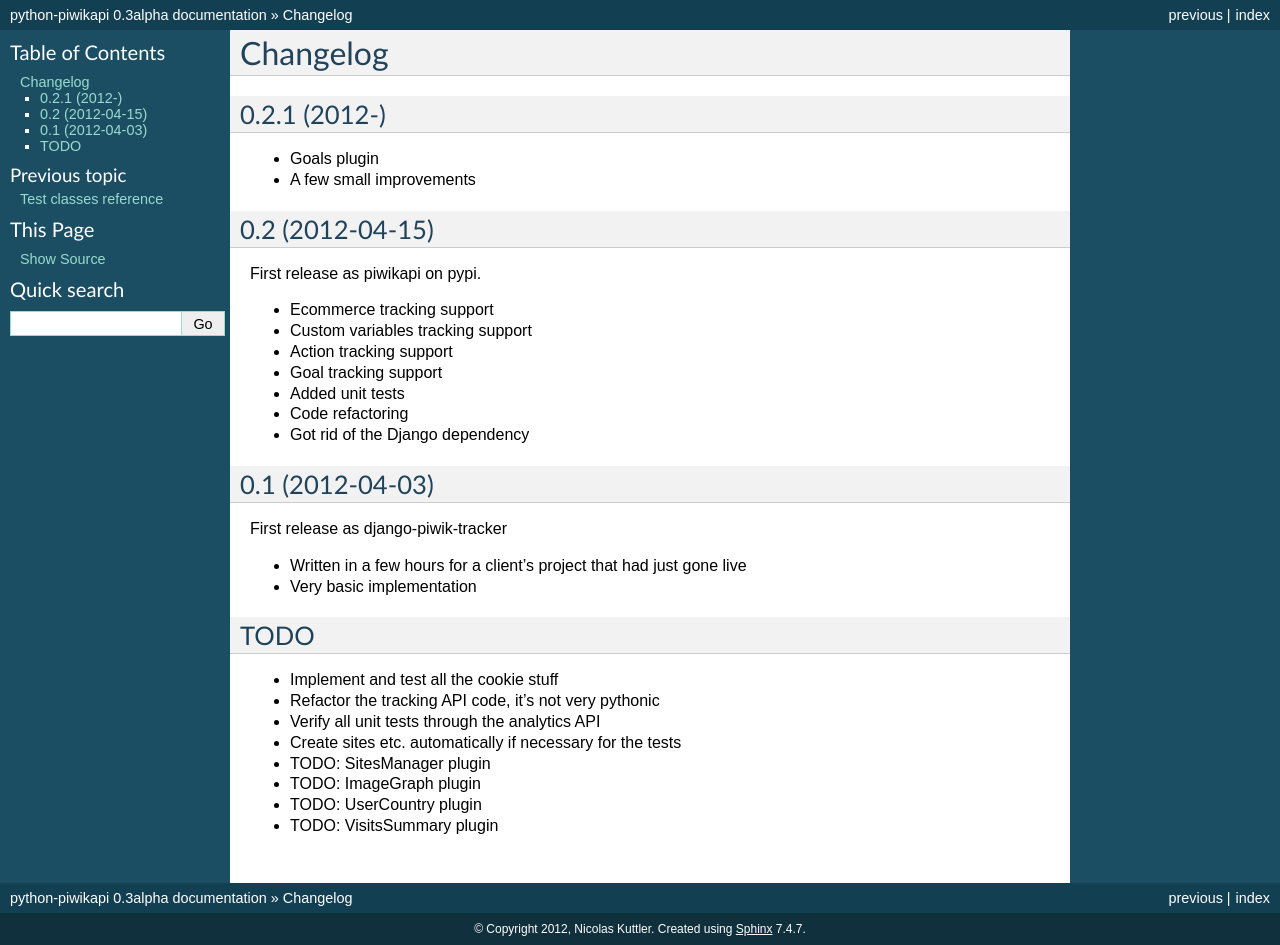
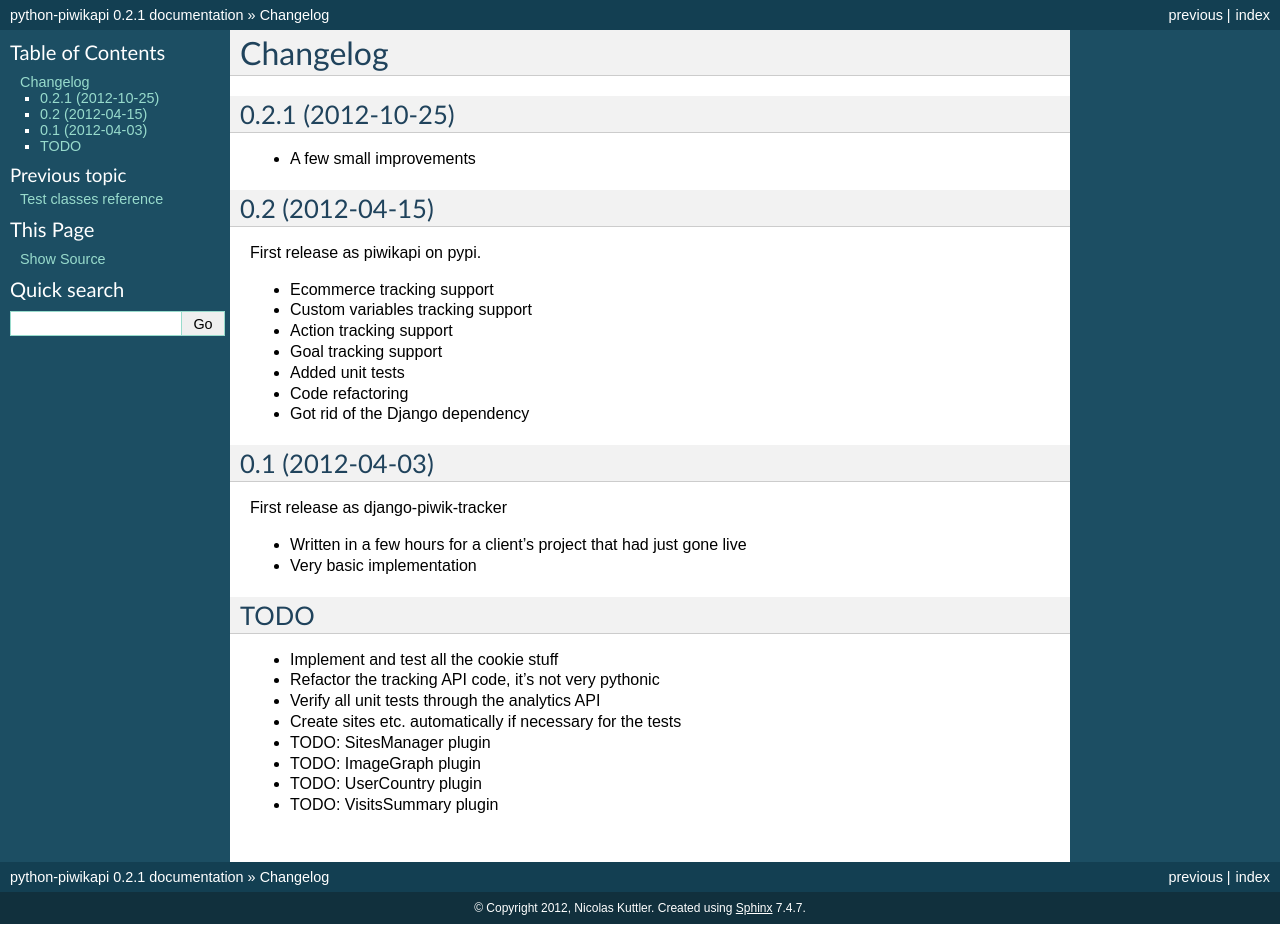
Before and after one commit to matomo-org/piwik-python-api, a Sphinx documentation site: the page built from doc/changelog.rst, in a window 1280 px wide. Built offline with Sphinx 7.4.7, drawn with Linux system fonts in a browser that asks for light colours; after the commit the page ends 924 px from its top, so only the background shows below that.

Commit message:
Release 0.2.1

```diff
--- a/doc/changelog.rst
+++ b/doc/changelog.rst
@@ -1,10 +1,9 @@
 Changelog
 =========
 
-0.2.1 (2012-)
-----------------
+0.2.1 (2012-10-25)
+------------------
 
-- Goals plugin
 - A few small improvements
 
 0.2 (2012-04-15)
--- a/doc/conf.py
+++ b/doc/conf.py
@@ -56,9 +56,9 @@ copyright = u'2012, Nicolas Kuttler'
 # built documents.
 #
 # The short X.Y version.
-version = '0.3'
+version = '0.2.1'
 # The full version, including alpha/beta/rc tags.
-release = version + 'alpha'
+release = version
 
 # The language for content autogenerated by Sphinx. Refer to documentation
 # for a list of supported languages.
--- a/setup.py
+++ b/setup.py
@@ -5,7 +5,7 @@ except ImportError:
 
 setup(
     name = "piwikapi",
-    version = "0.2",
+    version = "0.2.1",
     author = "Nicolas Kuttler",
     author_email = "pypi@nicolaskuttler.com",
     description = "Python Piwik API",
```
